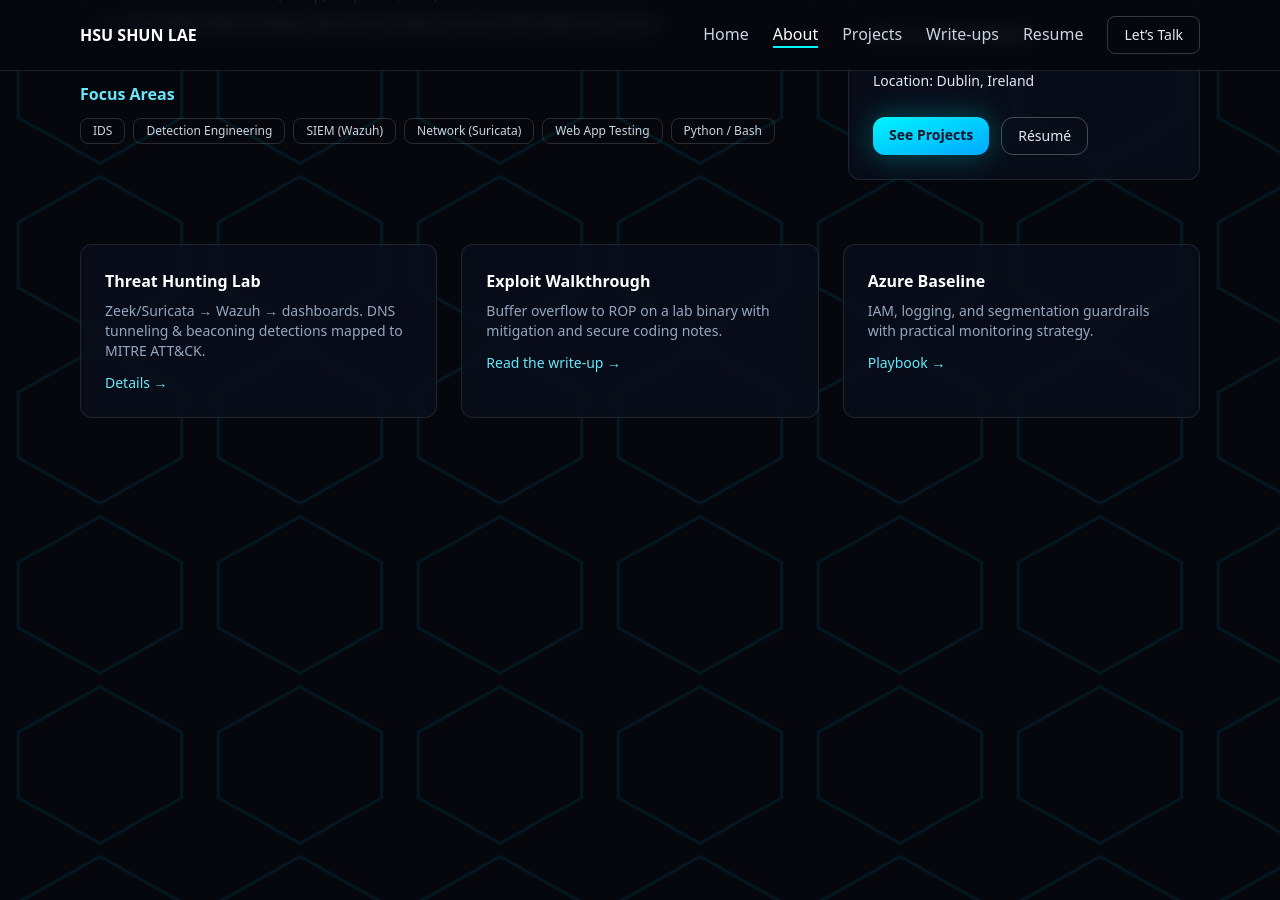
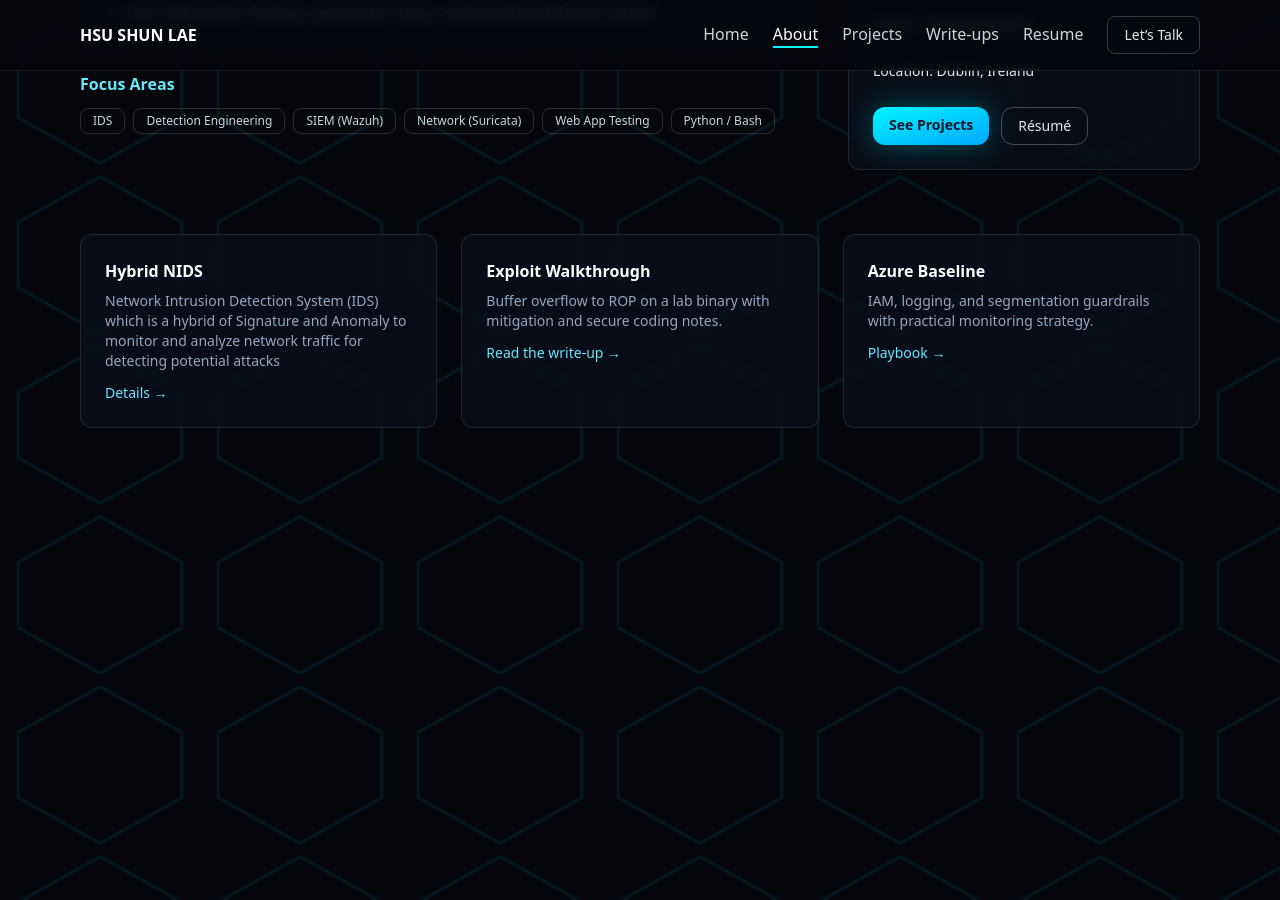
Before and after one commit to HsuShunLae/HsuShunLae.github.io, a Jekyll site: the page built from index.md, in a window 1280 px wide and 900 px high, scrolled down 1369 px. Built offline with Jekyll 4.4.1, drawn with Linux system fonts in a browser that asks for light colours; nearby versions of some CDN libraries.

Commit message:
Update about-section.html

```diff
--- a/_includes/about-section.html
+++ b/_includes/about-section.html
@@ -78,11 +78,11 @@
     <div class="mt-16 grid gap-6 md:grid-cols-3">
 
       <div class="rounded-xl border border-white/10 bg-panel/60 backdrop-blur-sm p-6">
-        <h4 class="mb-2 font-semibold text-white">Threat Hunting Lab</h4>
+        <h4 class="mb-2 font-semibold text-white">Hybrid NIDS</h4>
         <p class="text-mute text-sm mb-3">
-          Zeek/Suricata → Wazuh → dashboards. DNS tunneling & beaconing detections mapped to MITRE ATT&CK.
+          Network Intrusion Detection System (IDS) which is a hybrid of Signature and Anomaly to monitor and analyze network traffic for detecting potential attacks
         </p>
-        <a href="#projects" class="text-cyan-300 hover:underline text-sm">
+        <a href="https://github.com/HsuShunLae/IDS" class="text-cyan-300 hover:underline text-sm">
           Details →
         </a>
       </div>
```
